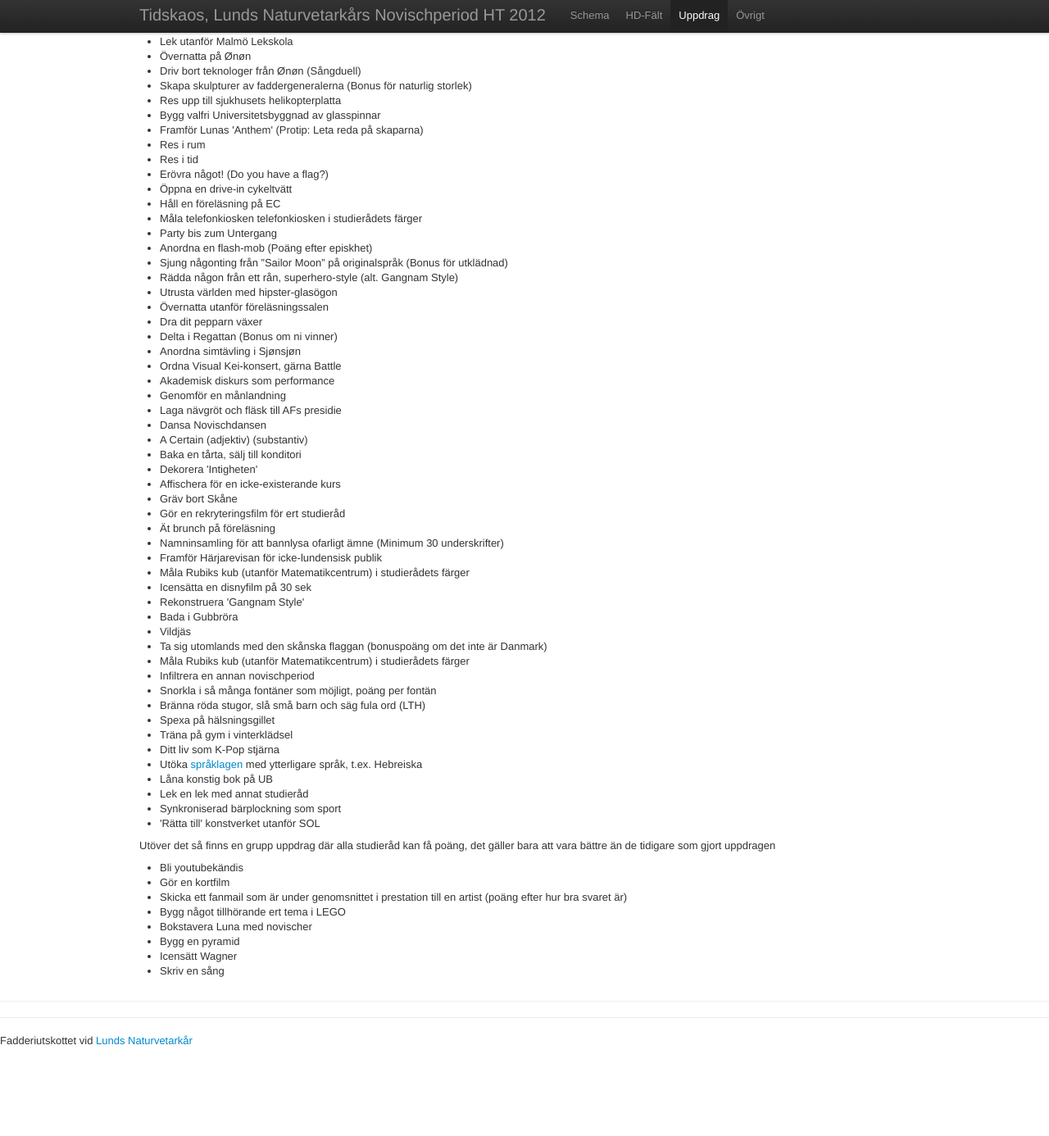
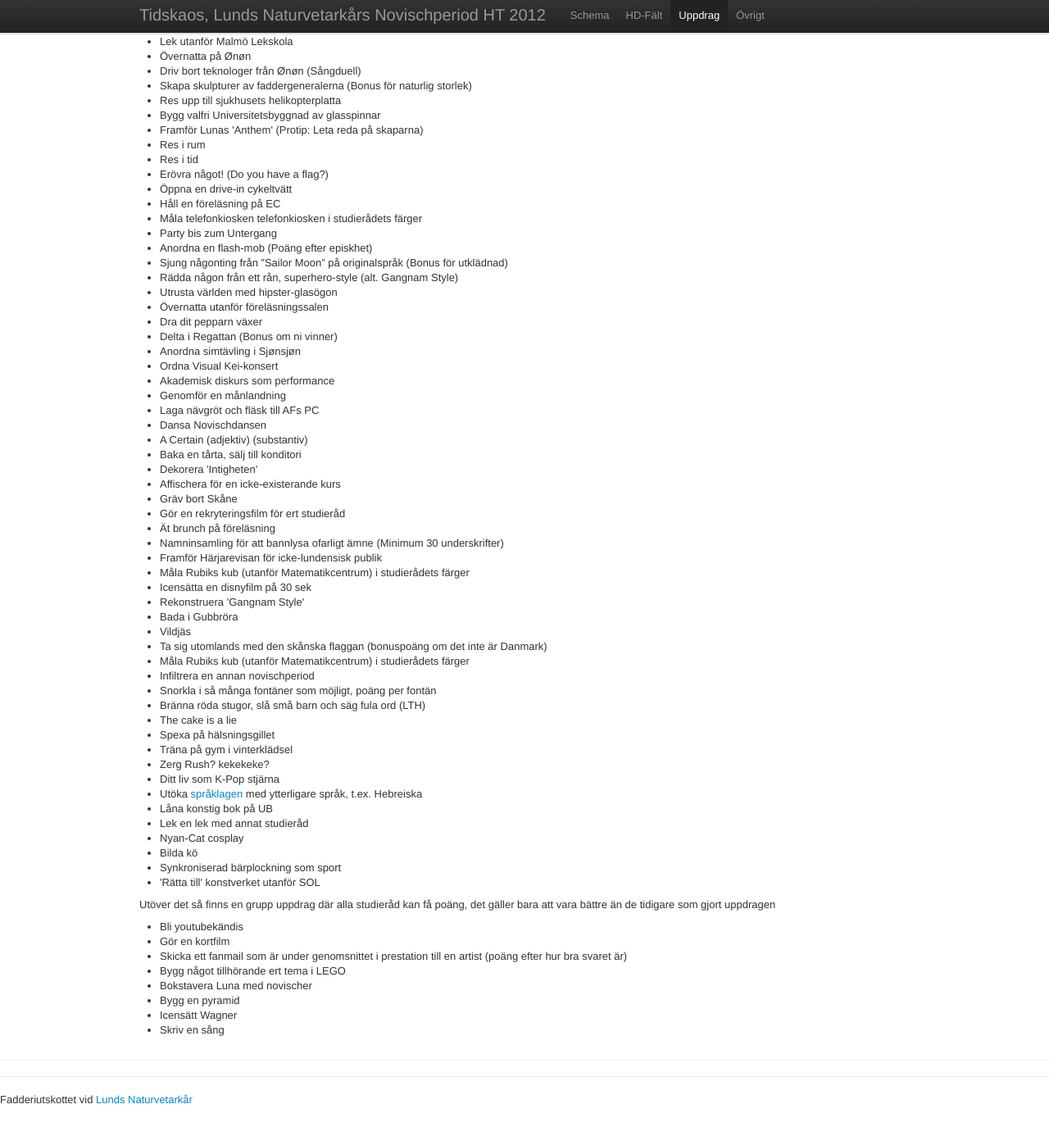
Before and after one commit to auroranockert/tidskaos, a Jekyll site: the page built from uppdrag.html, in a window 1280 px wide and 1400 px high, scrolled down 419 px. Shown: the top 1386 px of the window at 82% size. Built offline with Jekyll 4.4.1, drawn with Linux system fonts in a browser that asks for light colours; Markdown is read by kramdown in place of the engine named in the settings; comment, search, counter and statistics services are not loaded; before the commit the page ends 1747 px from its top, so only the background shows below that.

Commit message:
Fixa uppdrag

```diff
--- a/uppdrag.html
+++ b/uppdrag.html
@@ -48,10 +48,10 @@ nav: uppdrag
 	<li>Dra dit pepparn växer</li>
 	<li>Delta i Regattan (Bonus om ni vinner)</li>
 	<li>Anordna simtävling i Sjønsjøn</li>
-	<li>Ordna Visual Kei-konsert, gärna Battle</li>
+	<li>Ordna Visual Kei-konsert</li>
 	<li>Akademisk diskurs som performance</li>
 	<li>Genomför en månlandning</li>
-	<li>Laga nävgröt och fläsk till AFs presidie</li>
+	<li>Laga nävgröt och fläsk till AFs PC</li>
 	<li>Dansa Novischdansen</li>
 	<li>A Certain (adjektiv) (substantiv)</li>
 	<li>Baka en tårta, sälj till konditori</li>
@@ -72,12 +72,16 @@ nav: uppdrag
 	<li>Infiltrera en annan novischperiod</li>
 	<li>Snorkla i så många fontäner som möjligt, poäng per fontän</li>
 	<li>Bränna röda stugor, slå små barn och säg fula ord (LTH)</li>
+	<li>The cake is a lie</li>
 	<li>Spexa på hälsningsgillet</li>
 	<li>Träna på gym i vinterklädsel</li>
+	<li>Zerg Rush? kekekeke?</li>
 	<li>Ditt liv som K-Pop stjärna</li>
 	<li>Utöka <a href='http://www.notisum.se/rnp/sls/lag/20090600.htm'>språklagen</a> med ytterligare språk, t.ex. Hebreiska</li>
 	<li>Låna konstig bok på UB</li>
 	<li>Lek en lek med annat studieråd</li>
+	<li>Nyan-Cat cosplay</li>
+	<li>Bilda kö</li>
 	<li>Synkroniserad bärplockning som sport</li>
 	<li>'Rätta till' konstverket utanför SOL</li>
 </ul>
```
